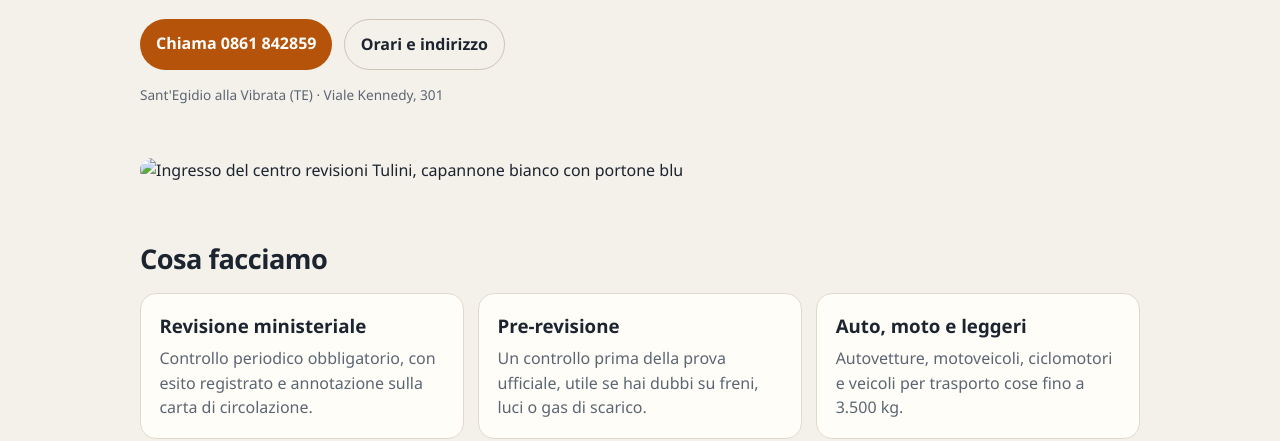
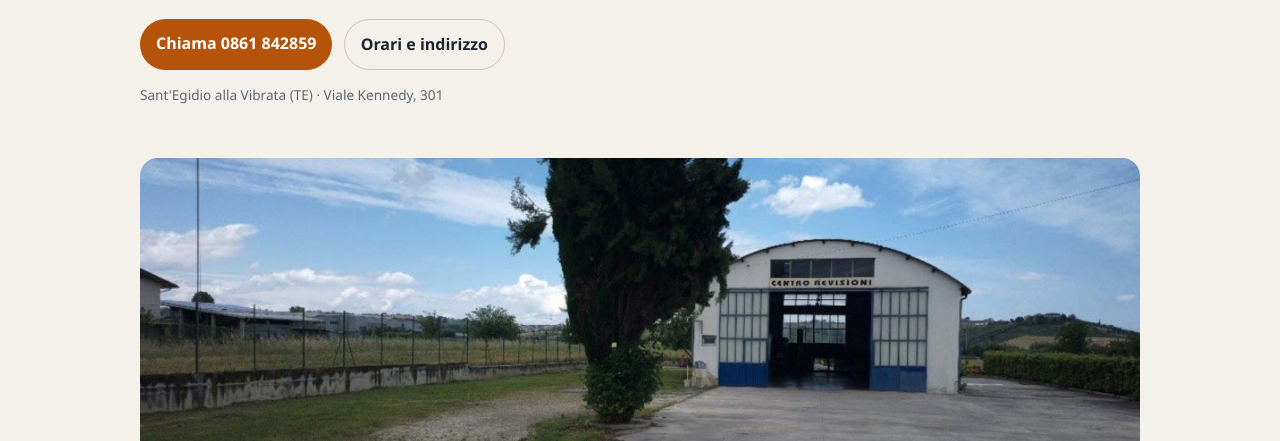
Before and after one commit to pitonedark/centrorevisioni, a plain HTML site: page index.html in a window 1280 px wide. Shown: the part 359-800 px from the top of the page. Drawn offline with Linux system fonts and the light colour scheme.

Commit message:
Update index.html

```diff
--- a/index.html
+++ b/index.html
@@ -50,7 +50,7 @@
     </section>
 
     <figure class="banner">
-      <img src="images/centro.jpg" alt="Ingresso del centro revisioni Tulini, capannone bianco con portone blu">
+      <img src="centro.jpg" alt="Ingresso del centro revisioni Tulini, capannone bianco con portone blu">
     </figure>
 
     <section id="servizi" class="section">
```
